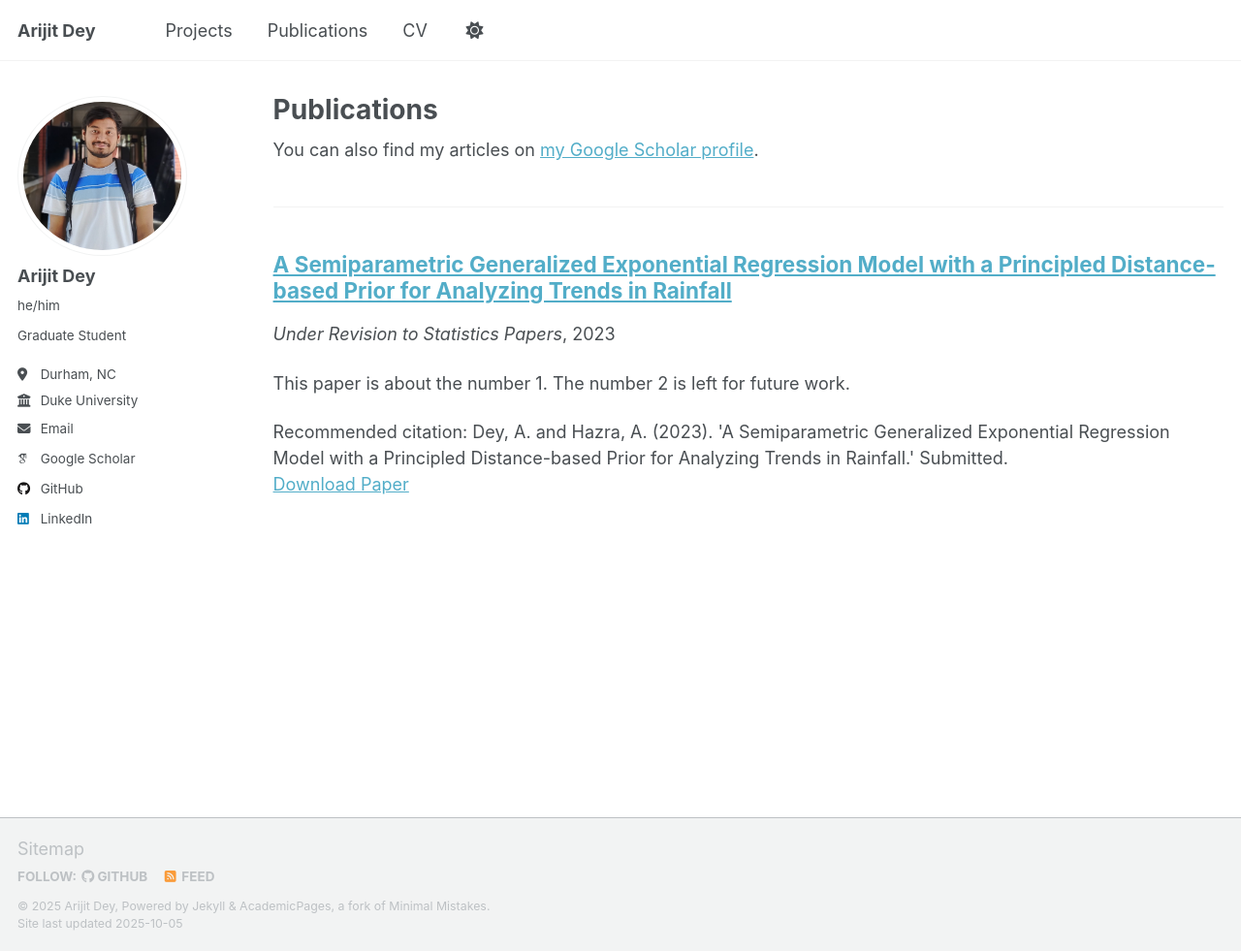
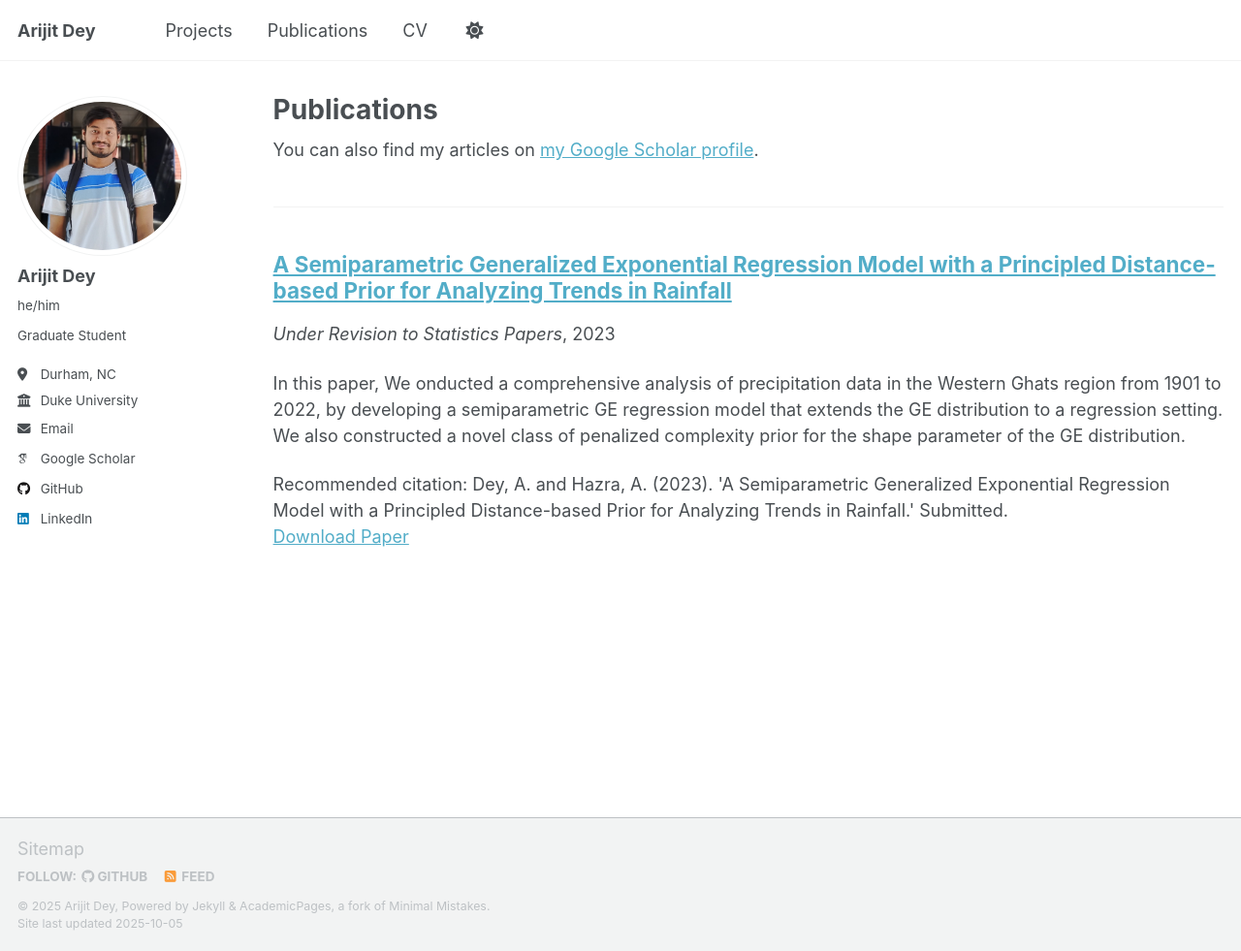
Before and after one commit to arijitdey22/arijitdey22.github.io, a Jekyll site: the page built from _pages/publications.html, in a window 1280 px wide and 981 px high. Shown: the whole window at 97% size. Built offline with Jekyll 4.4.1, drawn with Linux system fonts in a browser that asks for light colours; some web fonts are replaced; a script that is not in the unit is left out.

Commit message:
Update Semiparametric_GE_PC_Prior.md

```diff
--- a/_publications/Semiparametric_GE_PC_Prior.md
+++ b/_publications/Semiparametric_GE_PC_Prior.md
@@ -3,7 +3,8 @@ title: "A Semiparametric Generalized Exponential Regression Model with a Princip
 collection: publications
 categories: [under-review]
 permalink: /publications/Semiparametric_GE_PC_Prior
-excerpt: "This paper is about the number 1. The number 2 is left for future work."
+excerpt: "In this paper, We onducted a comprehensive analysis of precipitation data in the Western Ghats region from 1901 to 2022, by developing a semiparametric GE regression model that extends the GE distribution to a regression setting.
+We also constructed a novel class of penalized complexity prior for the shape parameter of the GE distribution."
 date: 2023-09-01
 venue: "Under Revision to Statistics Papers"
 paperurl: "https://arxiv.org/abs/2309.03165"
```
